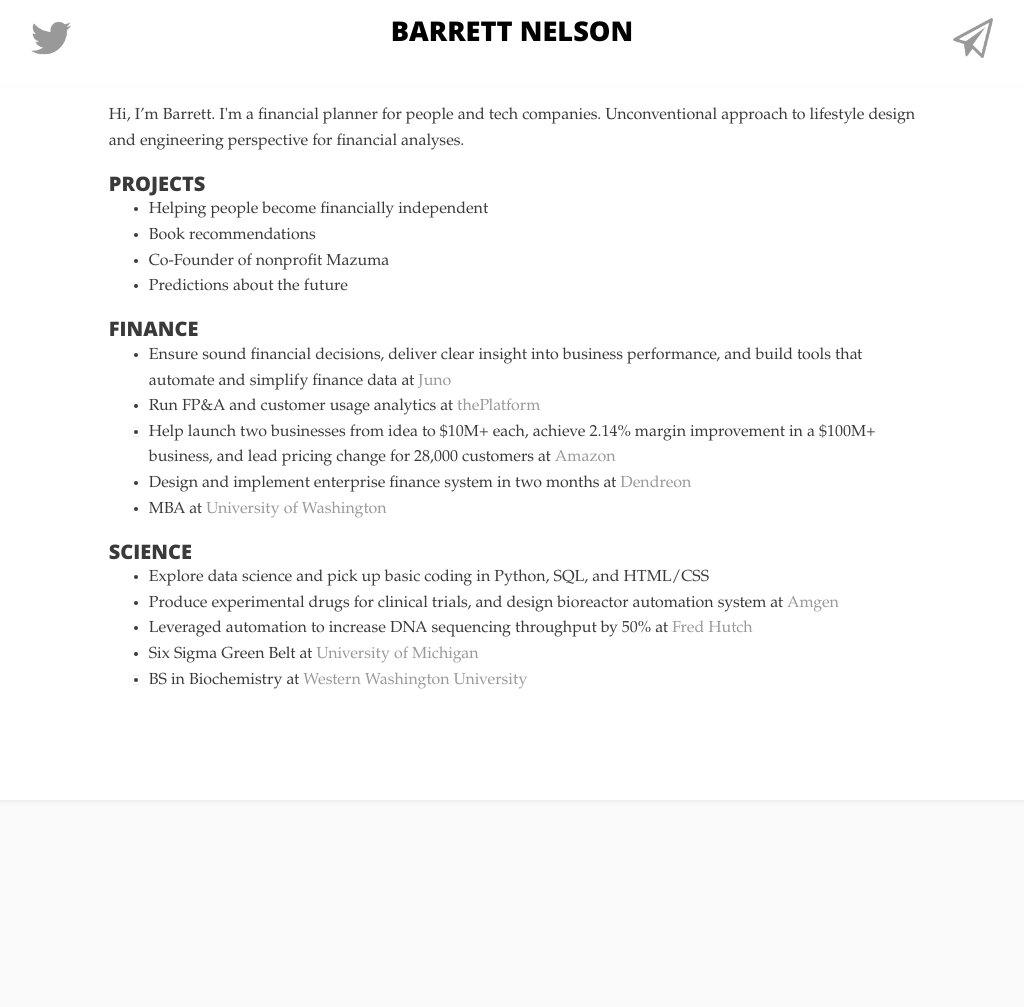
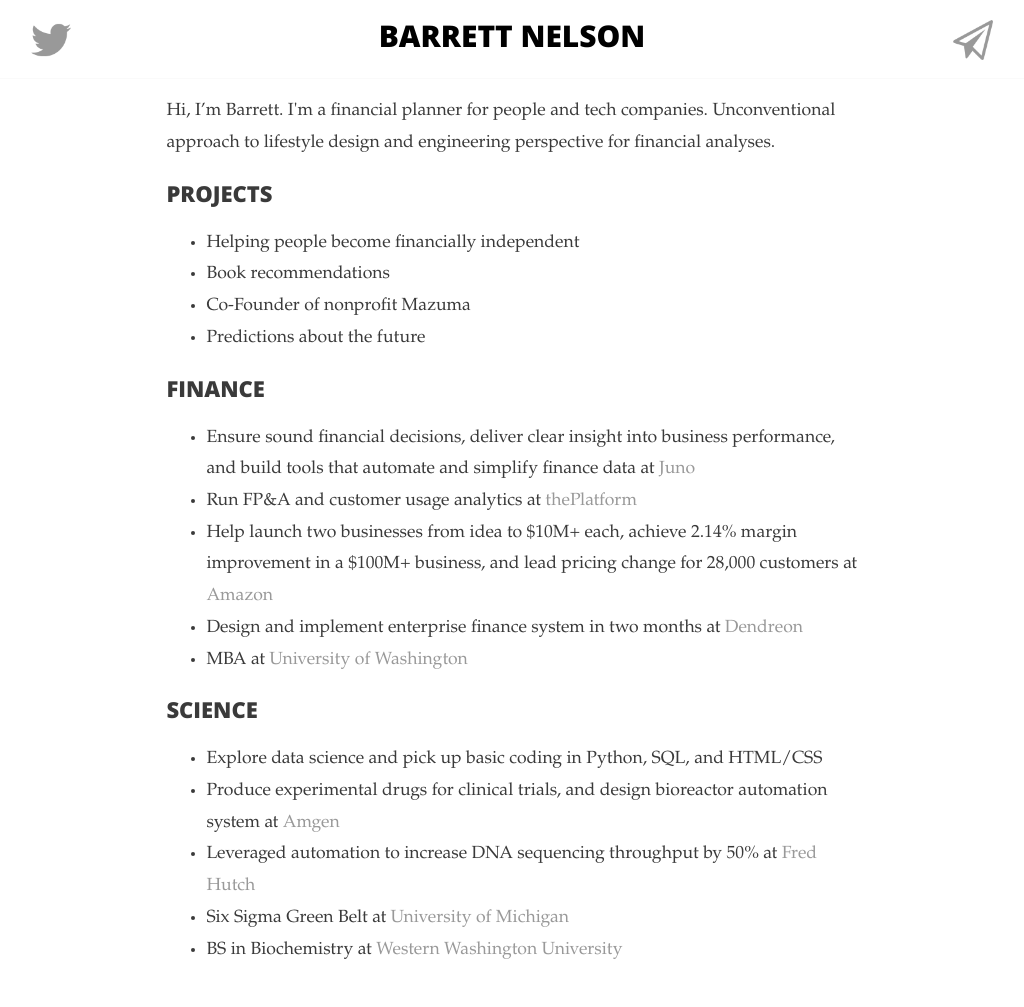
Before and after one commit to bstnel/bstnel.github.io, a Jekyll site: the page index.html, which Jekyll copies as it is, in a window 1280 px wide. Shown: the whole page, without its empty margins (128-1152 px from the left). Built offline with Jekyll 4.4.1, drawn with Linux system fonts in a browser that asks for light colours; some web fonts are replaced; before the commit the page ends 900 px from its top, so only the background shows below that.

Commit message:
Update main.css

```diff
--- a/css/main.css
+++ b/css/main.css
@@ -2,8 +2,8 @@
       margin: 0 auto;
       color: #3a3a3a;
       font-family: 'Gentium Book Basic', 'Palatino', Georgia, serif;
-      font-size: 1em;
-      line-height: 160%;
+      font-size: 1.1em;
+      line-height: 180%;
       font-weight: 400;
       text-align: left;
       background: #fafafa;
@@ -18,15 +18,11 @@
       font-size: 1.7em;
     }
     h2{
-      margin-bottom:-15px;
       font-size: 1.25em;
     }
-    h3{
-      font-size: 1em;
-    }
     .content{
-      width: 70%;
-      padding: 0 15%;
+      width: 60%;
+      padding: 0 20% 2%;
     }
     a{
       color: #999999;
@@ -56,7 +52,7 @@
       width: 100%;
       height: 60px;
       margin-top: 0;
-      padding-bottom: 26px;
+      padding-bottom: 1em;
       color: black;
       border-bottom: 1px solid #fafafa;
       text-align: center;
```
